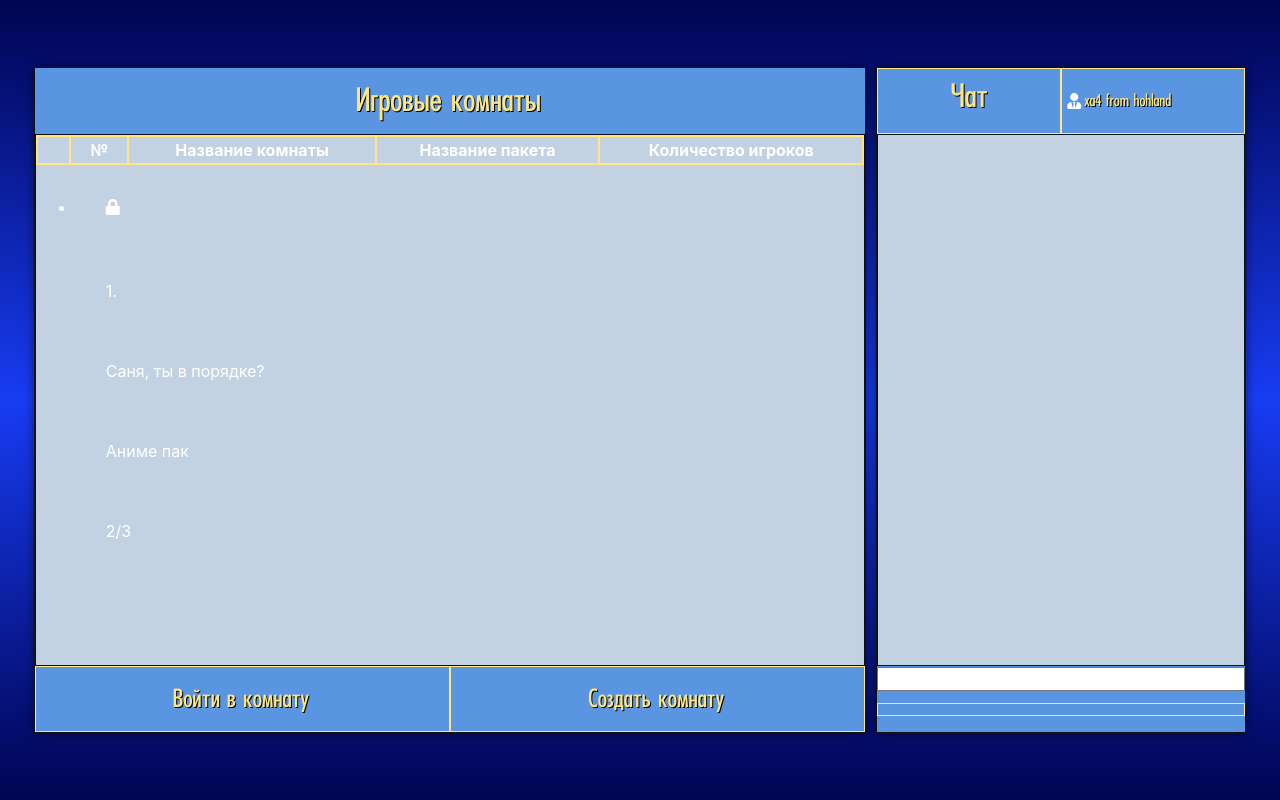
After one commit to gurland/SIGame_web, a Flask app: template app/templates/game.html in a window 1280 px wide. The commit adds this page. Run offline with Flask 2, Linux system fonts and the light colour scheme; the template is opened without the code that fills it, so the values that code supplies are empty; some libraries are stand-ins or nearby versions.

Commit message:
Add switching for "create room" button

```diff
--- a/app.py
+++ b/app/main.py
@@ -2,7 +2,7 @@ from flask import Flask, render_template, redirect, request, url_for, flash
 from flask_login import LoginManager, UserMixin, login_user, current_user
 from peewee import DoesNotExist
 
-from models import User
+from app.models import User
 
 app = Flask(__name__)
 app.secret_key = 'secret'
--- a/static/css/custom.css
+++ b/app/static/css/custom.css
@@ -113,6 +113,7 @@
 #rooms-block{
     display: flex;
     flex-direction: column;
+    justify-content: flex-end;
     align-items: flex-end;
     padding: 0px;
     margin-right: 10px;
@@ -147,19 +148,15 @@
     display: flex;
     /*align-items: center;*/
     width: 100%;
+    height: 10%;
+
 }
 
 #buttons-block p{
     width: 50%;
     margin: auto;
     height: 100%;
-}
 
-#buttons-block{
-    height: 10%;
-    /*margin-bottom: 20px*/
-    /*padding: 0px;*/
-    margin: auto;
 }
 
 
@@ -170,7 +167,7 @@
     padding: 5px 10px 6px 7px;
     font-family: SI, serif;
     text-shadow: 1px 1px 0 #000;
-    font-size: 18px;
+    font-size: 28px;
     height: 99%;
     width: 100%;
     margin: auto;
@@ -257,9 +254,21 @@ div #input-field{
     margin: auto;
 }
 
-#send-button input{
+#send-button button{
     width: 100%;
-    height: 50%;
+    height: 100%;
+    color: #ffe682;
+    background-color: transparent;
+    border: 1px solid #ffe682;
+    padding: 5px 10px 6px 7px;
+    font-family: SI, serif;
+    text-shadow: 1px 1px 0 #000;
+    font-size: 18px;
+    margin: auto;
+}
+
+#send-button{
+    height: 100%;
 }
 
 form #snd-msg-form{
@@ -319,13 +328,14 @@ body{
 }
 
 .avatar{
-    max-width: 50px;
-    max-height: 50px;
+    /*max-width: 50px;*/
+    /*max-height: 50px;*/
     margin-left: 5px;
 
 }
 
 #username{
+    /*margin-left: 16px;*/
     margin: 3px;
     font-family: SI, serif;
     text-shadow: 1px 1px 0 #000;
@@ -339,6 +349,8 @@ body{
 
 .user-profile{
     display: none;
+    height: 90%;
+    width: 100%;
 }
 
 @media screen and (max-width: 990px) {
--- a/static/js/custom.js
+++ b/app/static/js/custom.js
@@ -4,8 +4,10 @@ $(document).ready(function () {
     let chatBox = $('#live-chat');
     let sendForm = $('#send-form');
     let profileBox = $('.user-profile');
-
-    // profileBox.hide();
+    let title = $('#title');
+    let roomsList = $('#rooms-list');
+    let enterBtn = $('.enter-btn');
+    let createBtn = $('.create-btn');
 
     $('#auth_btn').click(function () {
         regBox.hide();
@@ -29,5 +31,14 @@ $(document).ready(function () {
         profileBox.hide();
     });
 
+    $('#create-room').click(function(){
+        title.hide();
+        roomsList.hide();
+        enterBtn.hide();
+        createBtn.css({ width: '100%'});
+        // createBtn.style.width = "100%";
+        // createBtn.innerHTML = "Запустить игру";
+    });
+
 
 });
--- /dev/null
+++ b/app/templates/game.html
@@ -0,0 +1,85 @@
+{% extends "layout.html" %}
+
+{% block head %}
+    <title>Своя Игра</title>
+{% endblock %}
+
+{% block body %}
+    <body class="gradient-body">
+        <!--<div class="wrapper">-->
+            <div class="container">
+                <div class="row" id="main-block">
+                    <div class="interface col-lg-9" id="rooms-block">
+                        <header class="header" id="title"><span id="game-rooms">Игровые комнаты</span></header>
+                        <div class="content" id="rooms-list">
+                            <table>
+                                <tr class="room-headings">
+                                    <th class="heading" id="is-locked"><span> </span></th>
+                                    <th class="heading" id="room-index-hd"><span>№</span></th>
+                                    <th class="heading" id="room-name"><span>Название комнаты</span></th>
+                                    <th class="heading" id="package-name"><span>Название пакета</span></th>
+                                    <th class="heading" id="players-amount"><span>Количество игроков</span></th>
+                                </tr>
+                            </table>
+
+                            <div class="rooms">
+                                <ul>
+                                    <li class="room">
+                                        <div class="room-el"><i class="fas fa-lock"></i></div>
+                                        <div class="room-el"><span id="room-index">1.</span></div>
+                                        <div class="room-el"><span id="name">Саня, ты в порядке? </span></div>
+                                        <div class="room-el"><span id="package">Аниме пак</span></div>
+                                        <div class="room-el"><span id="players">2/3</span></div>
+                                    </li>
+                                </ul>
+                            </div>
+                        </div>
+
+                        <div id="buttons-block">
+                            <p class="enter-btn"><button id="enter-room">Войти в комнату</button></p>
+                            <p class="create-btn"><button id="create-room">Создать комнату</button></p>
+                        </div>
+                    </div>
+
+
+
+                    <div class="interface col-lg-4" id="chat-block">
+                        <div id="tabs">
+                            <div class="tab" id="chat-tab"><span id="chat-title">Чат</span></div>
+                            <div class="tab" id="profile-tab">
+                                <!--<img class="avatar" src="{{ url_for('static', filename='img/sample-avatar.jpg') }}" alt="">-->
+                                <i class="avatar fas fa-user-tie"></i>
+                                <span id="username">xa4 from hohland</span>
+                            </div>
+                        </div>
+
+                        <div class="content" id="live-chat"></div>
+
+                        <div id="send-form">
+                            <form id="snd-msg-form" action="">
+                                <div id="input-field"><input type="text"></div>
+                                <div id="send-button"><button type="submit"></button></div>
+                            </form>
+                        </div>
+
+                        <div class="user-profile">
+                            <div class="profile-el" id="profile-avatar">
+                                <img class="avatar" src="{{ url_for('static', filename='img/sample-avatar.jpg') }}" alt="TEST">
+                                <div class="avatar-uploader"><p><a href="">Загрузить</a></p></div>
+                            </div>
+                            <div class="profile-el" id="profile-username"><span>xa4 from hohland</span></div>
+                            <div class="profile-el" id="pass-change">
+                                <form action="">
+                                    <input type="text" id="old-pass" placeholder="Старый пароль">
+                                    <input type="text" id="new-pass" placeholder="Новый пароль">
+                                    <input type="text" id="confirm-pass" placeholder="Подтвердите пароль">
+                                    <button id="send-pass" type="submit">Сменить пароль</button>
+                                </form>
+                            </div>
+                        </div>
+                    </div>
+                </div>
+            </div>
+        <!--</div>-->
+    </body>
+{% endblock %}
```
Also changed, not shown: templates/game.html (deleted, +0 -69 lines), app/models.py (renamed from models.py), app/static/fonts/FuturaC.woff (renamed from static/fonts/FuturaC.woff), app/templates/auth.html (renamed from templates/auth.html), app/templates/layout.html (renamed from templates/layout.html).
